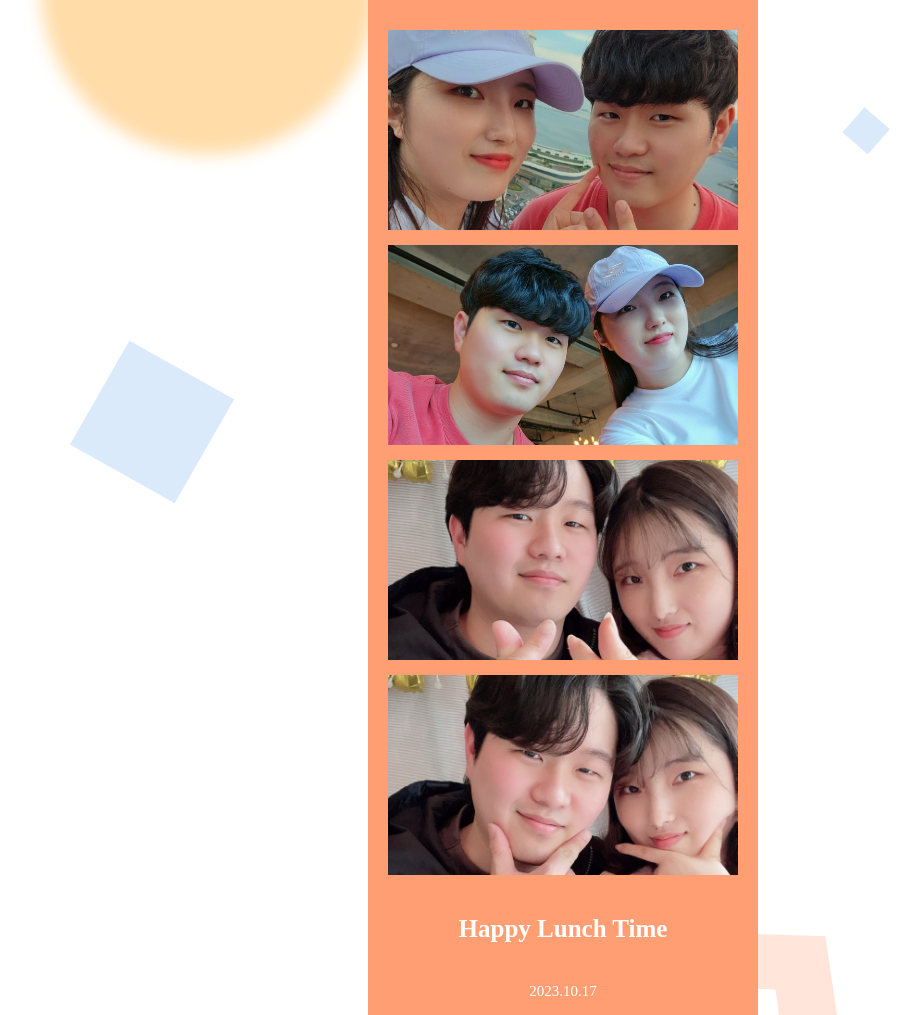
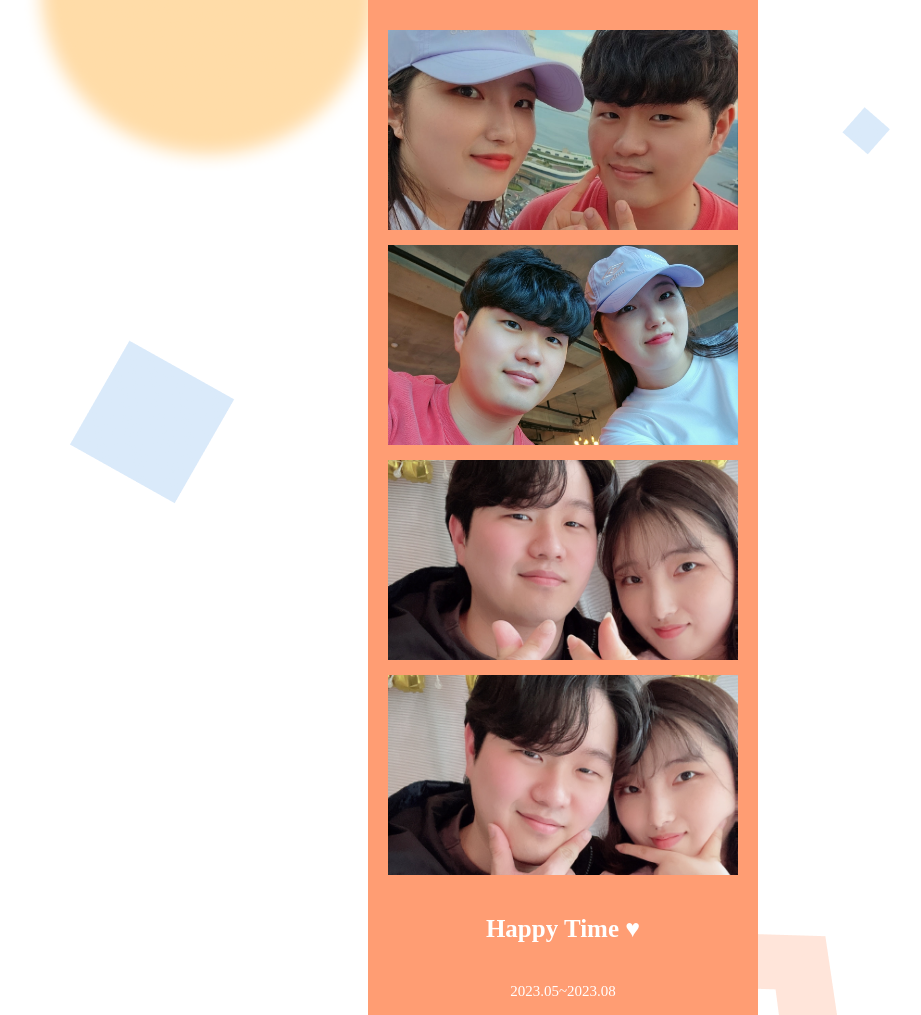
Before and after one commit to wldns/cone, a plain HTML site: page index.html in a window 1280 px wide. Shown: the whole page, without its empty margins (77-998 px from the left). Drawn offline with Linux system fonts and the light colour scheme; a web font is replaced by a local one.

Commit message:
Add files via upload

```diff
--- a/index.html
+++ b/index.html
@@ -117,8 +117,8 @@
             </div>
         </div>
         <div class="footer">
-            <p class="f-title">Happy Lunch Time</p>
-            <p class="f-date">2023.10.17</p>
+            <p class="f-title">Happy Time ♥</p>
+            <p class="f-date">2023.05~2023.08</p>
         </div>
     </div>
 </body>
```
